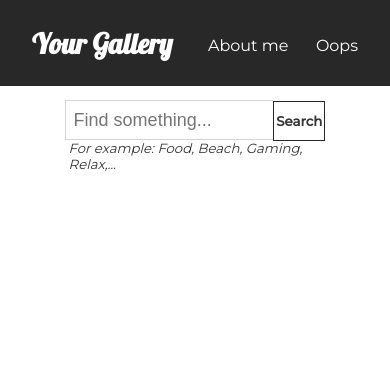
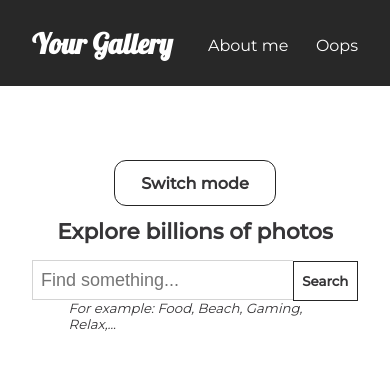
Before and after one commit to tuanthanh2067/gallery-react, a React (Create React App) app: page / in a window 390 px wide. Shown: the top 370 px of the page. Built offline with nearby package versions, Linux system fonts and the light colour scheme; no server answers; what pexels would draw is missing.

Commit message:
add responsiveness

```diff
--- a/src/components/Explore.js
+++ b/src/components/Explore.js
@@ -53,13 +53,11 @@ const StyledExplore = styled.div`
   }
 
   @media (max-width: 1300px) {
-    padding: 0 10rem;
+    padding: 10rem 5rem;
   }
-  @media (max-width: 900px) {
-    padding: 0 3rem;
-  }
+
   @media (max-width: 700px) {
-    padding: 0 2rem;
+    padding: 10rem 2rem;
     h2 {
       font-size: 1.75rem;
     }
@@ -69,6 +67,9 @@ const StyledExplore = styled.div`
       font-size: 1.35rem;
     }
   }
+  @media (max-width: 360px) {
+    padding: 10rem 1rem;
+  }
 `;
 
 export default Explore;
--- a/src/components/Nav.js
+++ b/src/components/Nav.js
@@ -85,6 +85,12 @@ const StyledNav = styled.nav`
       width: 150px;
     }
   }
+  @media (max-width: 360px) {
+    padding: 0 1rem;
+    .logo {
+      font-size: 1.5rem;
+    }
+  }
 `;
 
 export default Nav;
--- a/src/components/Photos.js
+++ b/src/components/Photos.js
@@ -35,7 +35,7 @@ const StyledDiv = styled.div`
   justify-content: space-between;
   min-height: 500px;
   flex-wrap: wrap;
-  @media (max-width: 430px) {
+  @media (max-width: 540px) {
     justify-content: center;
   }
 `;
--- a/src/components/SearchBar.js
+++ b/src/components/SearchBar.js
@@ -54,7 +54,10 @@ const StyledForm = styled.form`
     cursor: pointer;
   }
   @media (max-width: 900px) {
-    width: 80%;
+    width: 90%;
+  }
+  @media (max-width: 400px) {
+    width: 100%;
   }
 `;
 
```
Also changed, not shown: 1 other file (tests, documents, lock files or other folders).
